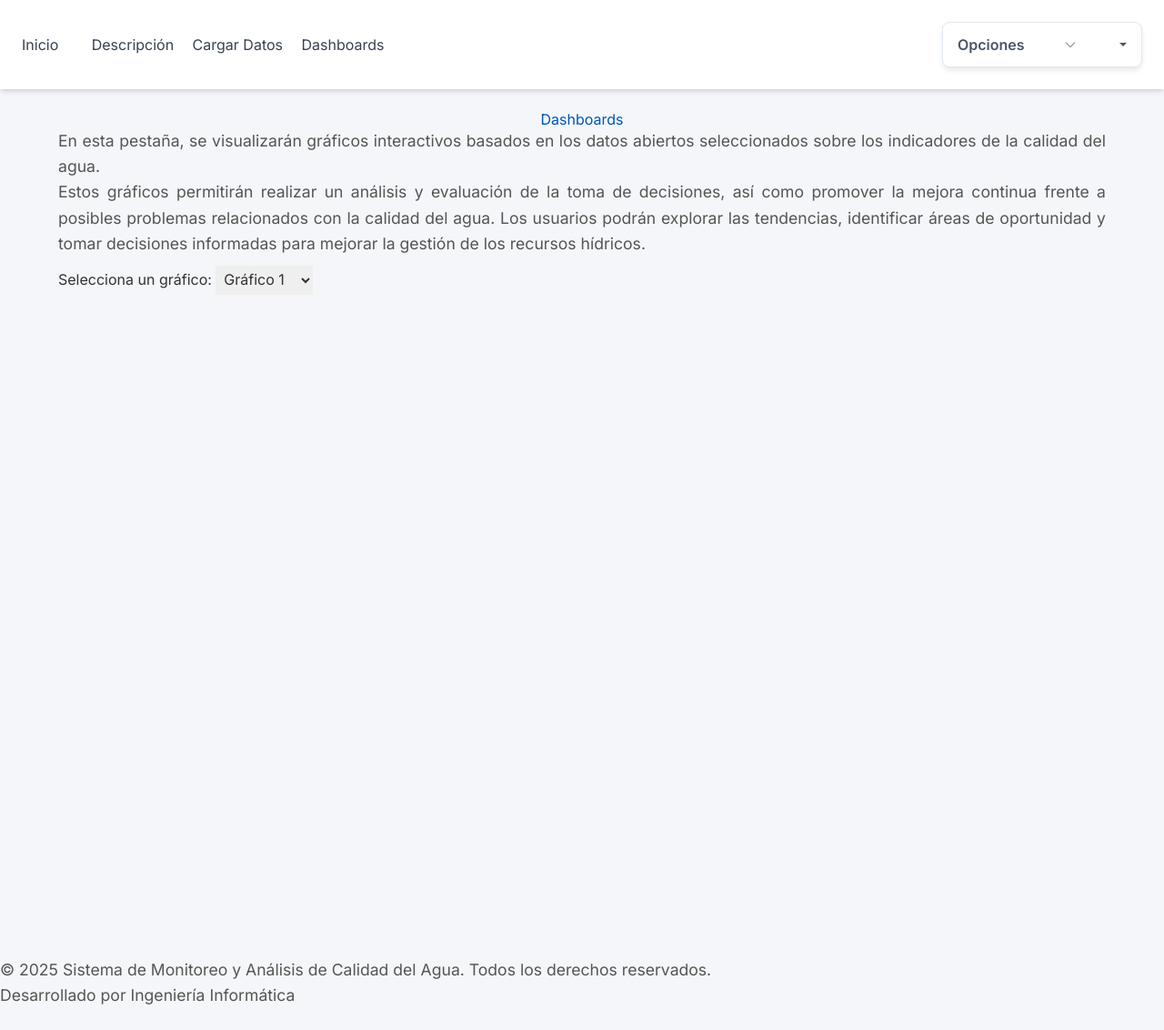
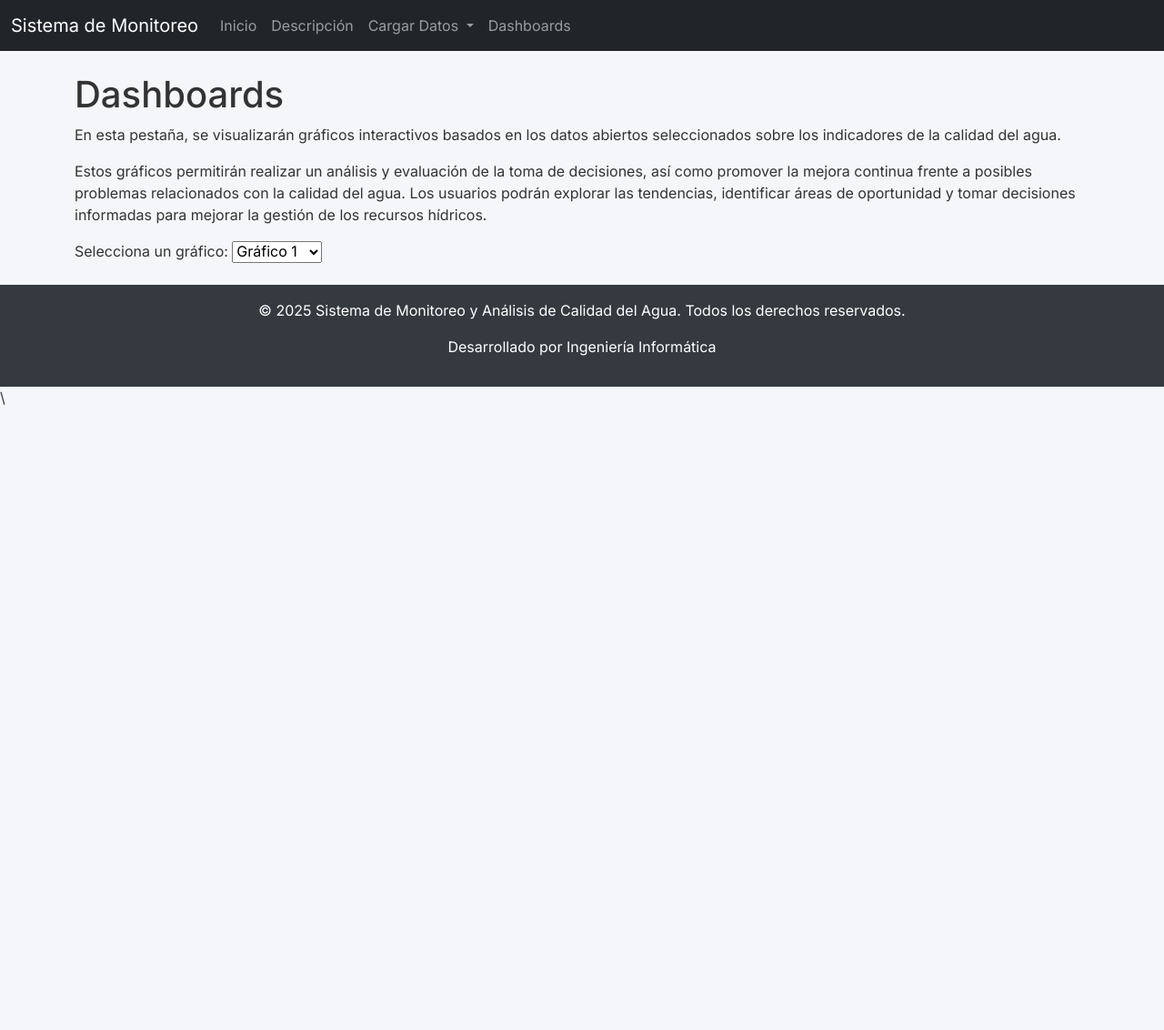
Before and after one commit to Orama09/sistema_calidad_agua, a Flask app: page /graficos in a window 1280 px wide. Shown: the whole page at 91% size. After the commit the page ends 445 px from the top, so only its background shows below. Run offline with Flask 3, Linux system fonts and the light colour scheme; parts of the project's set-up code (start-up, migrations or seed data) failed here and were passed over; some libraries are stand-ins or nearby versions.

Commit message:
Update base.html

```diff
--- a/templates/base.html
+++ b/templates/base.html
@@ -1,174 +1,81 @@
-<!DOCTYPE html>
 <html lang="es">
 <head>
     <meta charset="UTF-8">
     <meta name="viewport" content="width=device-width, initial-scale=1.0">
     <title>Sistema de Monitoreo y Análisis de Calidad del Agua</title>
-    <!-- Vinculando archivo CSS personalizado -->
-    <link rel="stylesheet" href="{{ url_for('static', filename='styles.css') }}">
-    <!-- Vinculando el CDN de Bootstrap para el carrusel -->
+    <!-- Vinculando el CDN de Bootstrap para el carrusel y ahora para la barra de navegación -->
     <link href="https://cdn.jsdelivr.net/npm/bootstrap@5.1.3/dist/css/bootstrap.min.css" rel="stylesheet">
-
-    <!-- Tailwind -->
-    <script src="https://cdn.tailwindcss.com"></script>
     <style>
+        /* Estilos personalizados para la tipografía, ya que no se usa el archivo styles.css */
         @import url('https://fonts.googleapis.com/css2?family=Inter:wght@400;500;600;700&display=swap');
         body {
             font-family: 'Inter', sans-serif;
             background-color: #f4f6f9;
             color: #333;
-            transition: background-color 0.3s, color 0.3s;
-        }
-        body.dark {
-            background-color: #1a202c;
-            color: #f7fafc;
         }
 
-        .dropdown-container {
-            width: 220px;
-            margin-left: auto;
-        }
-        .dropdown-toggle {
-            background-color: #fff;
-            color: #4a5568;
-            border: 1px solid #e2e8f0;
-            padding: 0.75rem 1rem;
-            border-radius: 0.5rem;
-            cursor: pointer;
-            display: flex;
-            justify-content: space-between;
-            align-items: center;
-            font-weight: 600;
-            box-shadow: 0 4px 6px -1px rgba(0, 0, 0, 0.1);
-            transition: background-color 0.2s;
-        }
-        .dropdown-toggle:hover {
-            background-color: #edf2f7;
-        }
-        .dropdown-menu {
-            background-color: #fff;
-            border: 1px solid #e2e8f0;
-            border-radius: 0.5rem;
-            box-shadow: 0 10px 15px -3px rgba(0, 0, 0, 0.1);
-            margin-top: 0.5rem;
-            opacity: 0;
-            visibility: hidden;
-            transform: translateY(-10px);
-            transition: opacity 0.2s ease-in-out, transform 0.2s ease-in-out;
-            max-height: 0;
-            overflow: hidden;
-        }
-        .dropdown-menu.show {
-            opacity: 1;
-            visibility: visible;
-            transform: translateY(0);
-            max-height: 500px;
-        }
-        .dropdown-item {
-            padding: 0.75rem 1rem;
-            color: #4a5568;
-            font-weight: 500;
-            cursor: pointer;
-            transition: background-color 0.2s;
-        }
-        .dropdown-item:hover {
-            background-color: #f7fafc;
-        }
-        .dropdown-item + .dropdown-item {
-            border-top: 1px solid #e2e8f0;
-        }
-
-        /* Modo oscuro para menú */
-        body.dark .dropdown-toggle {
-            background-color: #2d3748;
-            color: #edf2f7;
-            border-color: #4a5568;
-        }
-        body.dark .dropdown-menu {
-            background-color: #2d3748;
-            border-color: #4a5568;
-        }
-        body.dark .dropdown-item {
-            color: #edf2f7;
-        }
-        body.dark .dropdown-item:hover {
-            background-color: #4a5568;
+        /* Ajuste de estilo para el pie de página */
+        footer {
+            background-color: #343a40;
+            color: #fff;
+            padding: 1rem 0;
         }
     </style>
 </head>
 
 <body>
-    <!-- Barra de navegación -->
-    <nav class="flex justify-between items-center px-6 py-4 bg-white shadow-md dark:bg-gray-800">
-        <div class="space-x-4">
-            <a href="{{ url_for('home') }}" class="text-gray-700 dark:text-gray-200">Inicio</a>
-            <a href="{{ url_for('mision_vision') }}" class="text-gray-700 dark:text-gray-200">Descripción</a>
-            <a href="{{ url_for('cargar_datos') }}" class="text-gray-700 dark:text-gray-200">Cargar Datos</a>
-            <a href="{{ url_for('graficos') }}" class="text-gray-700 dark:text-gray-200">Dashboards</a>
-        </div>
+    <!-- Barra de navegación Bootstrap con menú desplegable -->
+    <nav class="navbar navbar-expand-lg navbar-dark bg-dark">
+        <div class="container-fluid">
+            <!-- Título de la aplicación -->
+            <a class="navbar-brand" href="{{ url_for('home') }}">Sistema de Monitoreo</a>
 
-        <!-- Menú desplegable -->
-        <div class="dropdown-container">
-            <div class="dropdown-toggle" id="dropdown-toggle">
-                <span id="selected-option">Opciones</span>
-                <svg id="arrow-icon" class="w-4 h-4 text-gray-400 transform transition-transform duration-200" fill="none" stroke="currentColor" viewBox="0 0 24 24">
-                    <path stroke-linecap="round" stroke-linejoin="round" stroke-width="2" d="M19 9l-7 7-7-7"></path>
-                </svg>
-            </div>
+            <!-- Botón de colapso para móviles -->
+            <button class="navbar-toggler" type="button" data-bs-toggle="collapse" data-bs-target="#navbarNav" aria-controls="navbarNav" aria-expanded="false" aria-label="Toggle navigation">
+                <span class="navbar-toggler-icon"></span>
+            </button>
 
-            <div class="dropdown-menu" id="dropdown-menu">
-                <div class="dropdown-item" data-value="light">Modo Claro</div>
-                <div class="dropdown-item" data-value="dark">Modo Oscuro</div>
+            <!-- Enlaces de navegación -->
+            <div class="collapse navbar-collapse" id="navbarNav">
+                <ul class="navbar-nav me-auto mb-2 mb-lg-0">
+                    <li class="nav-item">
+                        <a class="nav-link" href="{{ url_for('home') }}">Inicio</a>
+                    </li>
+                    <li class="nav-item">
+                        <a class="nav-link" href="{{ url_for('mision_vision') }}">Descripción</a>
+                    </li>
+                    <!-- Menú desplegable para 'Cargar Datos' -->
+                    <li class="nav-item dropdown">
+                        <a class="nav-link dropdown-toggle" href="#" id="navbarDropdown" role="button" data-bs-toggle="dropdown" aria-expanded="false">
+                            Cargar Datos
+                        </a>
+                        <ul class="dropdown-menu" aria-labelledby="navbarDropdown">
+                            <li><a class="dropdown-item" href="#">Cargar Datos de Sensor</a></li>
+                            <li><a class="dropdown-item" href="#">Cargar Datos de Archivo</a></li>
+                        </ul>
+                    </li>
+                    <li class="nav-item">
+                        <a class="nav-link" href="{{ url_for('graficos') }}">Dashboards</a>
+                    </li>
+                </ul>
             </div>
         </div>
     </nav>
 
-    <main class="p-6">
+    <main class="container py-4">
         {% block content %}{% endblock %}
     </main>
 
     <!-- Pie de página -->
-    <footer class="text-center py-4 dark:bg-gray-900">
-        <p>&copy; 2025 Sistema de Monitoreo y Análisis de Calidad del Agua. Todos los derechos reservados.</p>
-        <p>Desarrollado por Ingeniería Informática</p>
+    <footer>
+        <div class="container text-center">
+            <p>&copy; 2025 Sistema de Monitoreo y Análisis de Calidad del Agua. Todos los derechos reservados.</p>
+            <p>Desarrollado por Ingeniería Informática</p>
+        </div>
     </footer>
 
-    <!-- Scripts -->
+    <!-- Vinculando el archivo JavaScript de Bootstrap (necesario para el menú desplegable) -->
     <script src="https://cdn.jsdelivr.net/npm/bootstrap@5.1.3/dist/js/bootstrap.bundle.min.js"></script>
-    <script>
-        const toggle = document.getElementById('dropdown-toggle');
-        const menu = document.getElementById('dropdown-menu');
-        const selectedOption = document.getElementById('selected-option');
-        const arrowIcon = document.getElementById('arrow-icon');
-        const items = document.querySelectorAll('.dropdown-item');
-        const body = document.body;
-
-        toggle.addEventListener('click', () => {
-            const isExpanded = menu.classList.toggle('show');
-            arrowIcon.classList.toggle('rotate-180', isExpanded);
-        });
-
-        items.forEach(item => {
-            item.addEventListener('click', () => {
-                const value = item.dataset.value;
-                if (value === 'dark') {
-                    body.classList.add('dark');
-                } else if (value === 'light') {
-                    body.classList.remove('dark');
-                }
-                selectedOption.textContent = item.textContent;
-                menu.classList.remove('show');
-                arrowIcon.classList.remove('rotate-180');
-            });
-        });
-
-        // Cierra el menú si se hace clic fuera
-        window.addEventListener('click', (event) => {
-            if (!toggle.contains(event.target) && !menu.contains(event.target)) {
-                menu.classList.remove('show');
-                arrowIcon.classList.remove('rotate-180');
-            }
-        });
-    </script>
 </body>
 </html>
+\
```
